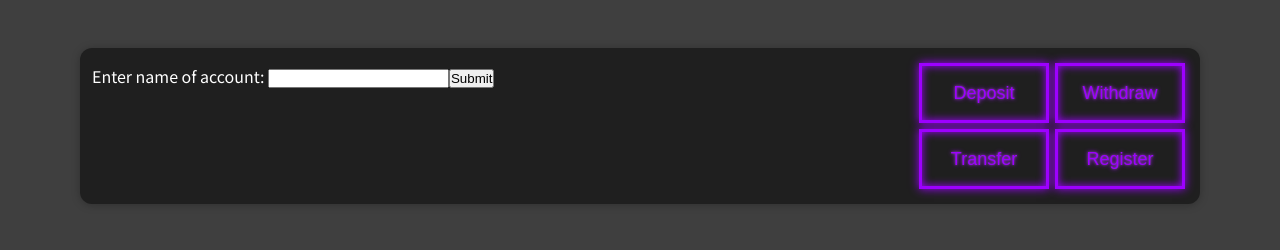
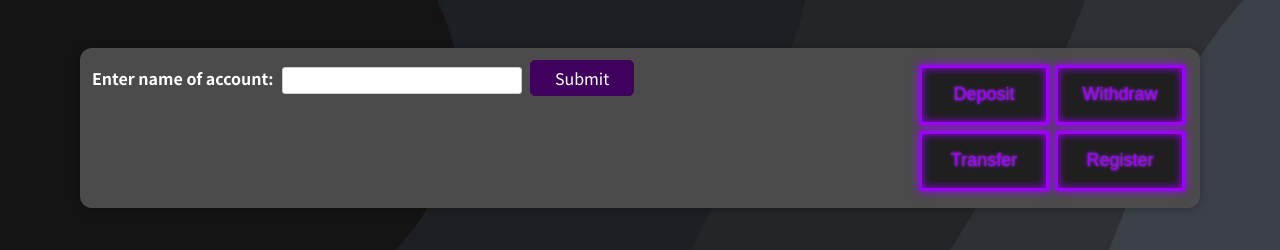
Before and after one commit to jbcsantos028/BankingApp, a React (Create React App) app: page / in a window 1280 px wide. Shown: the top 250 px of the page. Built offline with nearby package versions, Linux system fonts and the light colour scheme.

Commit message:
'add css to chooseAccount, fixed transfer error'

```diff
--- a/src/App.css
+++ b/src/App.css
@@ -17,7 +17,7 @@
     margin: 3rem auto;
     width: 70rem;
     max-width: 95%;
-    background-color: rgb(31, 31, 31);
+    background-color: #4b4b4b;
     border-radius: 12px;
     box-shadow: 0 1px 8px rgba(0, 0, 0, 0.25);
 }
--- a/src/components/AccInteractPage.css
+++ b/src/components/AccInteractPage.css
@@ -1,7 +1,6 @@
 .account-interact-page {
     width: 100%;
     height: 100px;
-
     display: flex;
     flex-direction: column;
     align-items: center;
--- a/src/components/ChooseAccount.css
+++ b/src/components/ChooseAccount.css
@@ -1,3 +1,41 @@
 .choose-account__label {
   color: white;
+  font-weight: bold;
+  margin-right: 0.3rem;
 }
+
+.choose-account__input {
+  padding: 0.3rem;
+  border-radius: 3px;
+  border: 1px solid #ccc;
+  width: 15rem;
+  max-width: 100%;
+  margin-right: 0.5rem;
+}
+
+.choose-account__btn {
+  font: inherit;
+  cursor: pointer;
+  padding: 0.3rem 1.5rem;
+  border: 1px solid #40005d;
+  background-color: #40005d;
+  color: white;
+  border-radius: 5px;
+}
+
+.choose-account__btn2 {
+  font: inherit;
+  cursor: pointer;
+  padding: 0.3rem 1.5rem;
+  border: 1px solid #40005d;
+  background-color: #40005d;
+  color: white;
+  border-radius: 5px;
+  margin-left: 0.5rem;
+}
+
+.new-account button:hover,
+.new-account button:active {
+  background-color: #40005d;
+  border-color: #40005d;
+}
--- a/src/components/ChooseAccount.js
+++ b/src/components/ChooseAccount.js
@@ -1,14 +1,19 @@
-import { useState } from "react";
+import React, { useState } from "react";
 import './ChooseAccount.css'
+import ErrorModal from "./ErrorModal";
 
 const ChooseAccount = props => {
     const [isShown, setIsShown] = useState(true);
+    const [error, setError] = useState();
     const chosenAccount = props.owners.find(item => item.name.toLowerCase() === props.getName.toLowerCase());
     const searchProfile = (e) => {
         e.preventDefault();
         if (!chosenAccount) {
-            console.log('Account not existing');
-            return;
+            setError({
+                title: 'User does not exist',
+                message: 'Please enter an existing account name.'
+              });
+              return;
         }
         if (props.getName !== '') {
             setIsShown(false);
@@ -18,19 +23,23 @@ const ChooseAccount = props => {
         }
     }
 
+    const errorHandler = () => {
+        setError(null);
+      };
+
     return (
         <div>
+            {error && <ErrorModal title={error.title} message={error.message} onConfirm={errorHandler} />}
             {
                 isShown ?
                 <form>
                     <label className="choose-account__label">Enter name of account: </label>
-                    <input type="text" value={props.getName} onInput={e => props.setGetName(e.target.value)} />
-                    <button onSubmit={searchProfile} onClick={searchProfile}>Submit</button>
+                    <input className="choose-account__input" type="text" value={props.getName} onInput={e => props.setGetName(e.target.value)} />
+                    <button className="choose-account__btn" onSubmit={searchProfile} onClick={searchProfile}>Submit</button>
                 </form>
                 :
                 <div>
-                    <div className="choose-account__label">{props.showProfile}</div>
-                    <button onClick={() => setIsShown(true)}>Change Account</button>
+                    <div className="choose-account__label">{props.showProfile}<button className="choose-account__btn2" onClick={() => setIsShown(true)}>Change Account</button></div>
                 </div>
             }
         </div>
--- a/src/components/Deposit.css
+++ b/src/components/Deposit.css
@@ -17,3 +17,37 @@
     border-radius: 5px;
     background-color: #292929;
 }
+
+.deposit-label {
+    color: black;
+    font-weight: bold;
+    margin-right: 0.3rem;
+}
+
+.deposit-input {
+    padding: 0.3rem;
+    border-radius: 3px;
+    border: 1px solid #ccc;
+    width: 15rem;
+    max-width: 100%;
+    margin-right: 0.5rem;
+}
+
+.deposit-btn {
+    font: inherit;
+    cursor: pointer;
+    padding: 0.3rem 1.5rem;
+    border: 1px solid #40005d;
+    background-color: #40005d;
+    color: white;
+    border-radius: 5px;
+}
+
+.deposit-input2 {
+    padding: 0.3rem;
+    border-radius: 3px;
+    border: 1px solid #ccc;
+    width: 10rem;
+    max-width: 100%;
+    margin-right: 0.5rem;
+}
--- a/src/components/Deposit.js
+++ b/src/components/Deposit.js
@@ -20,9 +20,9 @@ const Deposit = props => {
     return (
         <div className="deposit-wrapper">
             <form>
-                <label htmlFor={id}>Deposit amount: </label>
-                <input type="number" id={id} value={input} onInput={e => setInput(e.target.value)} />
-                <button onSubmit={showAmount} onClick={showAmount}>Submit</button>
+                <label className="deposit-label" htmlFor={id}>Deposit amount: </label>
+                <input className="deposit-input" type="number" id={id} value={input} onInput={e => setInput(e.target.value)} />
+                <button className="deposit-btn" onSubmit={showAmount} onClick={showAmount}>Submit</button>
             </form>
             {
                 props.showResult ?
--- a/src/components/ErrorModal.css
+++ b/src/components/ErrorModal.css
@@ -38,6 +38,17 @@
   justify-content: flex-end;
 }
 
+.error-action button {
+  font: inherit;
+  cursor: pointer;
+  padding: 1rem 2rem;
+  border: 1px solid #40005d;
+  background-color: #40005d;
+  color: white;
+  border-radius: 12px;
+  margin-right: 1rem;
+}
+
 @media (min-width: 768px) {
   .error-modal {
     left: calc(50% - 20rem);
--- a/src/components/Transfer.js
+++ b/src/components/Transfer.js
@@ -1,17 +1,25 @@
-import { useId, useState } from 'react';
+import React, { useId, useState } from 'react';
 
-
+import ErrorModal from "./ErrorModal";
 import "./Deposit.css";
 
 const Transfer = props => {
     const id = useId();
     const [inputAmount, setInputAmount] = useState('');
     const [receiverAccount, setReceiverAccount] = useState('');
+    const [error, setError] = useState();
 
     const showAmount = (e) => {
         e.preventDefault();
         const previousBalance = props.whoseAccount.balance;
         const receiver = props.owners.find(item => item.name.toLowerCase() === receiverAccount.toLowerCase());
+        if (!receiver) {
+            setError({
+                title: 'Recepient does not exist',
+                message: 'Please enter an existing account name.'
+              });
+              return;
+        }
         const receiverPreviousBalance = receiver.balance;
 
 
@@ -32,14 +40,20 @@ const Transfer = props => {
             props.setUpdate(`Invalid amount`);
         }
     }
+
+    const errorHandler = () => {
+        setError(null);
+      };
+
     return (
         <div className="deposit-wrapper">
+            {error && <ErrorModal title={error.title} message={error.message} onConfirm={errorHandler} />}
             <form>
-                <label>Receipient name:   </label>
-                <input type="text" onInput={e => setReceiverAccount(e.target.value)} />
-                <label htmlFor={id}>Transfer amount:   </label>
-                <input type="text" id={id} onInput={e => setInputAmount(e.target.value)} />
-                <button onSubmit={showAmount} onClick={showAmount}>Submit</button>
+                <label className="deposit-label">Recepient name:   </label>
+                <input className="deposit-input2" type="text" onInput={e => setReceiverAccount(e.target.value)} />
+                <label className="deposit-label" htmlFor={id}>Transfer amount:   </label>
+                <input className="deposit-input2" type="text" id={id} onInput={e => setInputAmount(e.target.value)} />
+                <button className="deposit-btn" onSubmit={showAmount} onClick={showAmount}>Submit</button>
             </form>
             {
                 props.showResult ?
--- a/src/components/Withdraw.js
+++ b/src/components/Withdraw.js
@@ -20,9 +20,9 @@ const Withdraw = props => {
     return (
         <div className="deposit-wrapper">
             <form>
-                <label htmlFor={id}>Withdraw amount: </label>
-                <input type="number" id={id} value={input} onInput={e => setInput(e.target.value)} />
-                <button onSubmit={showAmount} onClick={showAmount}>Submit</button>
+                <label className="deposit-label" htmlFor={id}>Withdraw amount: </label>
+                <input className="deposit-input" type="number" id={id} value={input} onInput={e => setInput(e.target.value)} />
+                <button className="deposit-btn" onSubmit={showAmount} onClick={showAmount}>Submit</button>
             </form>
             {
                 props.showResult ?
--- a/src/index.css
+++ b/src/index.css
@@ -10,5 +10,9 @@ html {
 
 body {
   margin: 0;
+  background-image: url("./bg_2.jpg");
   background-color: #3f3f3f;
+  background-position: center;
+  background-repeat: no-repeat;
+  background-size: cover;
 }
```
Also changed, not shown: src/bg_1.jpg (added), src/bg_2.jpg (added).
